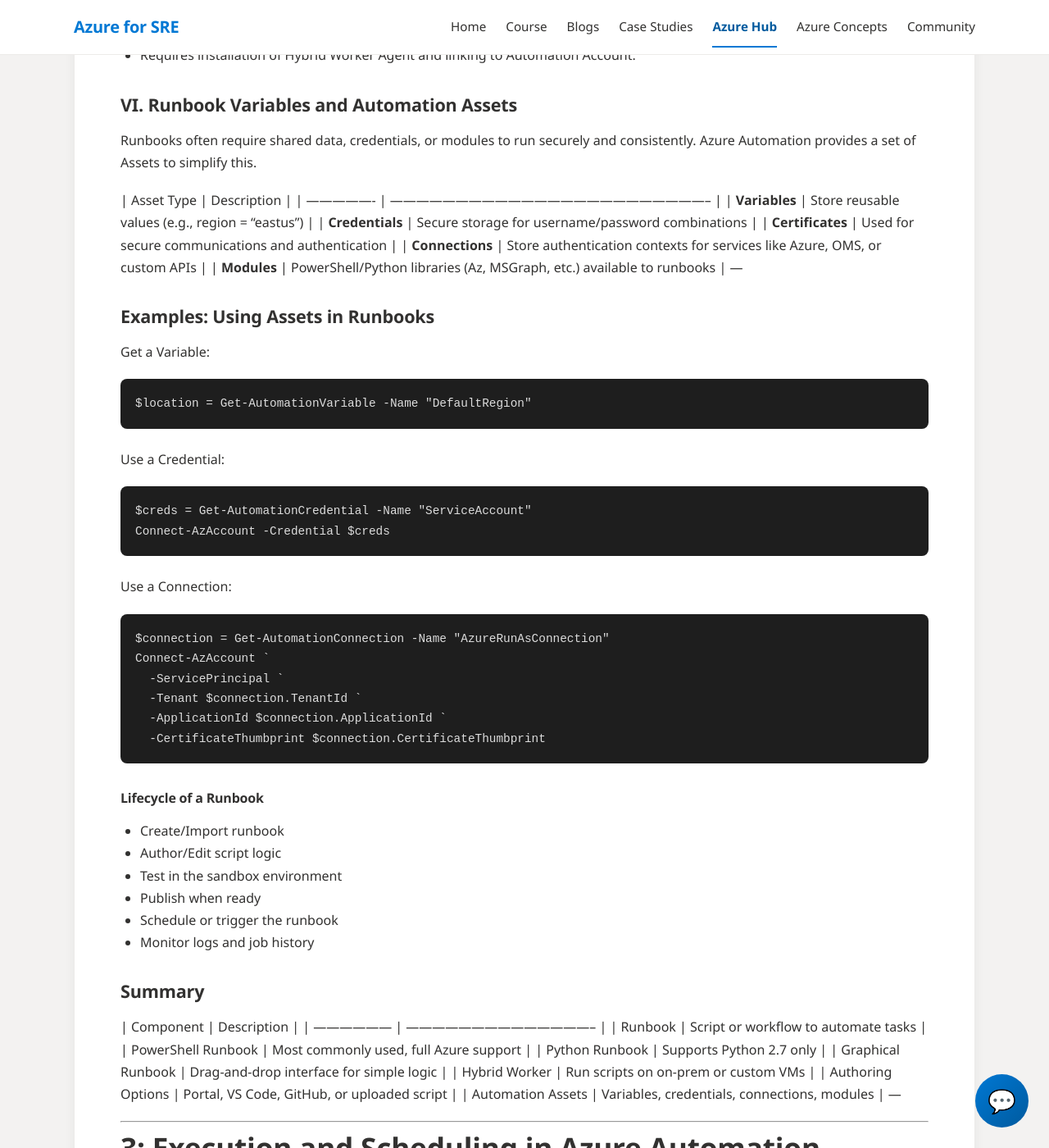
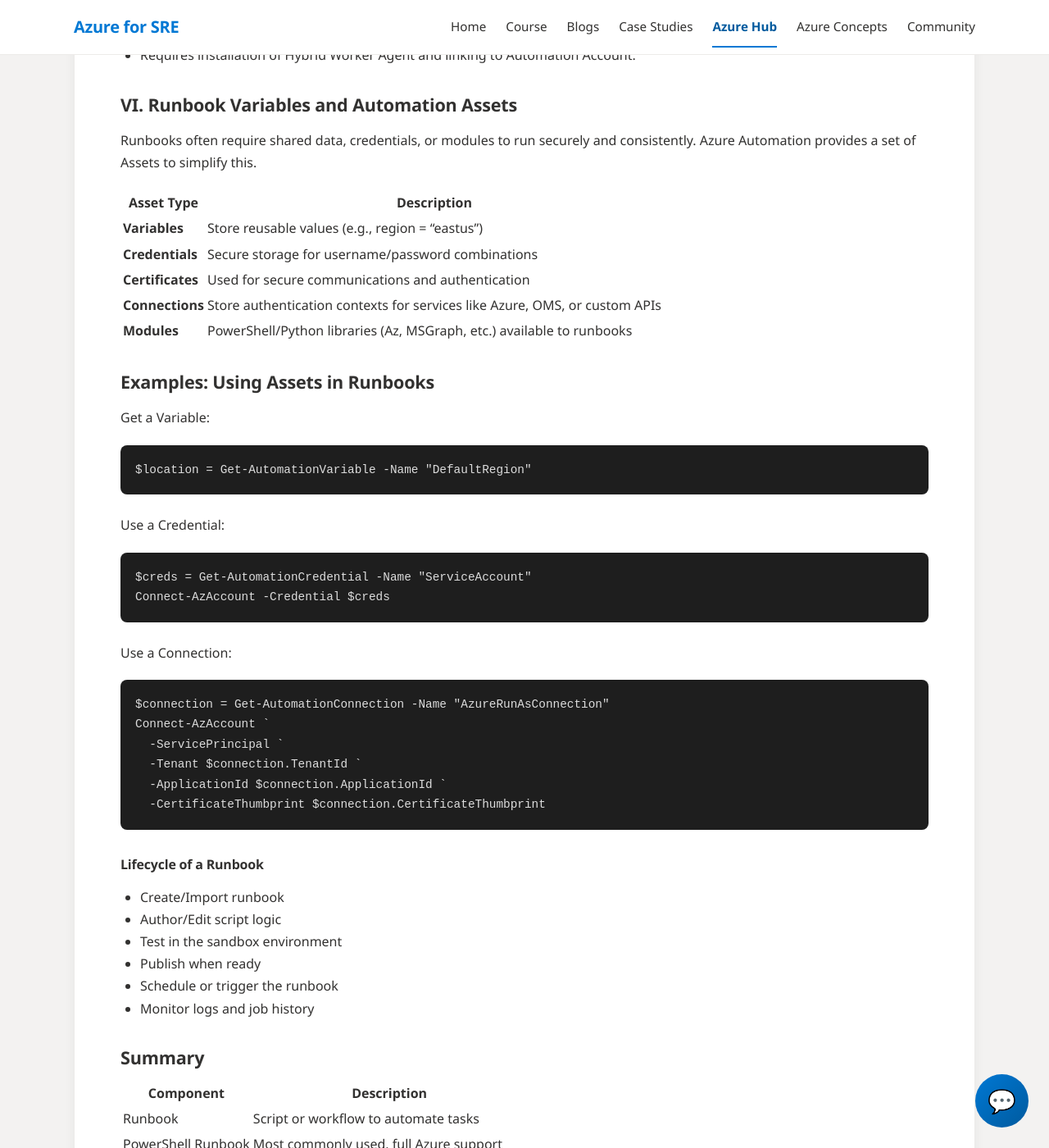
Before and after one commit to Abhiram-Mangde/Course-Azure-for-SREs, a Jekyll site: the page built from docs/azureservices/Azure Automation Account/index.md, in a window 1280 px wide and 1400 px high, scrolled down 4280 px. Shown: the whole window at 82% size. Built offline with Jekyll 4.4.1, drawn with Linux system fonts in a browser that asks for light colours; a script that is not in the unit is left out; some of the changed text lies outside the part shown.

Commit message:
Fix the alignment for Tables in the Website

```diff
--- a/docs/azureservices/Azure Automation Account/index.md
+++ b/docs/azureservices/Azure Automation Account/index.md
@@ -166,13 +166,13 @@
 Runbooks often require shared data, credentials, or modules to run securely and consistently. Azure Automation provides a set of Assets to simplify this.
 
 | Asset Type       | Description                                                                |
-| ---------------- | -------------------------------------------------------------------------- |
+| ---              | ---                                                                        |
 | **Variables**    | Store reusable values (e.g., region = "eastus")                            |
 | **Credentials**  | Secure storage for username/password combinations                          |
 | **Certificates** | Used for secure communications and authentication                          |
 | **Connections**  | Store authentication contexts for services like Azure, OMS, or custom APIs |
 | **Modules**      | PowerShell/Python libraries (Az, MSGraph, etc.) available to runbooks      |
----
+
 
 ### Examples: Using Assets in Runbooks
 
@@ -217,12 +217,8 @@
 | Hybrid Worker      | Run scripts on on-prem or custom VMs         |
 | Authoring Options  | Portal, VS Code, GitHub, or uploaded script  |
 | Automation Assets  | Variables, credentials, connections, modules |
----
 
----
-
-# 3: Execution and Scheduling in Azure Automation
-
+## 3: Execution and Scheduling in Azure Automation
 Runbooks are only useful if they can be executed reliably and flexibly. This section explains the different ways to **start runbooks**, how to **schedule them**, and how to **manage parameters, errors, and logs**.
 
 ## Runbook Execution Methods
@@ -237,7 +233,6 @@
 | **Alert Trigger**| Triggered by Azure Monitor or Log Analytics alerts |
 | **Hybrid Worker**| Execute on on-premise or custom VM |
 
----
 
 ### I. Manual Execution
 
@@ -328,10 +323,8 @@
 | Error Handling          | Use Try/Catch and write logs            |
 | Job Monitoring          | View status, input, output in portal    |
 | Alerting & Notification | Get alerts via Action Groups or Monitor |
----
----
 
-# 4. Automation Assets
+## 4. Automation Assets
 
 **Automation Assets** are reusable resources in Azure Automation that help you **simplify scripts**, **store shared data securely**, and **manage dependencies** across multiple runbooks.
 
@@ -402,11 +395,8 @@
 | **Certificates** | Authenticate using certs for APIs or services     |
 | **Connections**  | Structured authentication info (e.g., AzureRunAs) |
 | **Modules**      | Libraries used in PowerShell/Python runbooks      |
----
----
 
-# 5. Hybrid Runbook Worker
-
+## 5. Hybrid Runbook Worker
 Not all automation tasks can be done in the cloud. Sometimes, you need to run scripts on **on-premises servers**, **other clouds**, or **restricted environments**. That’s where **Hybrid Runbook Workers** come in.
 
 ## What is a Hybrid Runbook Worker?
@@ -430,10 +420,7 @@
 | **HRW Agent** | Software that connects your machine to Azure Automation |
 | **Job Runtime** | Billed just like cloud jobs — by execution time |
 
----
-
 ## Installing Hybrid Runbook Worker
-
 ### Requirements:
 - Windows Server 2012 R2 or later (Linux support is via Azure Arc)
 - PowerShell 5.1 or newer
@@ -481,8 +468,6 @@
 | Automate 3rd-party systems | E.g., VMware, file shares, Active Directory |
 | Enforce DSC on local machines | Apply configurations via Azure Automation DSC |
 
----
-
 ## Monitoring and Logging
 
 Hybrid Workers send **job logs** back to Azure, just like cloud jobs.
@@ -519,9 +504,7 @@
 | **Secure** | Supports credential encryption, firewalls, private links |
 | **Ideal for** | On-prem automation, hybrid scenarios, complex jobs |
 
----
-
-# 6. Desired State Configuration (DSC) with Azure Automation
+## 6. Desired State Configuration (DSC) with Azure Automation
 
 **Desired State Configuration (DSC)** is a **declarative configuration management** platform built into PowerShell. When used with **Azure Automation**, it allows you to **define**, **deploy**, and **maintain** consistent configurations on virtual machines (VMs) or servers — whether they are in **Azure**, **on-prem**, or other cloud providers.
 
@@ -580,7 +563,7 @@
 | -------- | ----------------------------------------------------------------------------------------------- |
 | **Pull** | Nodes check in with Azure periodically to pull and apply the latest configuration (Recommended) |
 | **Push** | Admin pushes the config manually to the node (for testing or one-time use)                      |
----
+
 
 ### Use Cases for DSC
 | Use Case                                 | Why DSC?                                      |
@@ -591,7 +574,6 @@
 | Configure registry keys                  | Enforce registry settings for compliance      |
 | Install applications via packages        | Use `Package` resource to install software    |
 | Maintain file/folder structures          | Ensure certain files exist or do not exist    |
----
 
 ### Summary
 
@@ -603,5 +585,3 @@
 | **Pull Model**      | Nodes retrieve config from Azure and report back         |
 | **Compliance**      | Track if a node matches its assigned configuration       |
 | **Use With Hybrid** | Can apply DSC to on-prem VMs or non-Azure environments   |
----
----
```
Also changed, not shown: docs/azureservices/Azure Entra Id/index.md (+0 -5 lines), docs/azureservices/Azure Kubernetes Service/index.md (+4 -3 lines), docs/casestudy/aws-azure-migration.md (+2 -1 lines), docs/casestudy/cloud-migration.md (+3 -2 lines), docs/casestudy/reliability-during-spike.md (+1 -0 lines).
